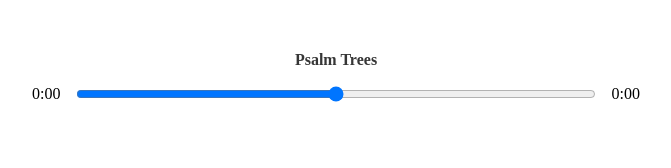
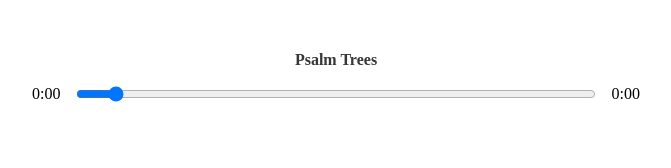
Before and after one commit to Adaaego/React-music, a React (Vite) app: page / in a window 1280 px wide. Shown: the part 411-579 px from the top of the page, without its empty margins (304-975 px from the left). Built offline with nearby package versions, Linux system fonts and the light colour scheme.

Commit message:
added event handler to make the input slider draggable

```diff
--- a/src/components/Player.jsx
+++ b/src/components/Player.jsx
@@ -32,6 +32,11 @@ const Player = ({currentSong, isPlaying, setIsPlaying}) => {
         })
     }
 
+    const dragHandler = (e) => {
+        setSongInfo ({...songInfo, currentTime : e.target.value})
+
+    }
+
      // function to update time
      const getTime = (time) => {
         return (
@@ -45,7 +50,7 @@ const Player = ({currentSong, isPlaying, setIsPlaying}) => {
 
                 <div className="time-control">
                 <p>{getTime(songInfo.currentTime)}</p>
-                <input type="range"></input>
+                <input type="range" onChange={dragHandler}   min ={0} max={songInfo.duration} value={songInfo.currentTime}></input>
                 <p>{getTime(songInfo.duration)}</p>
                 </div>
 
```
